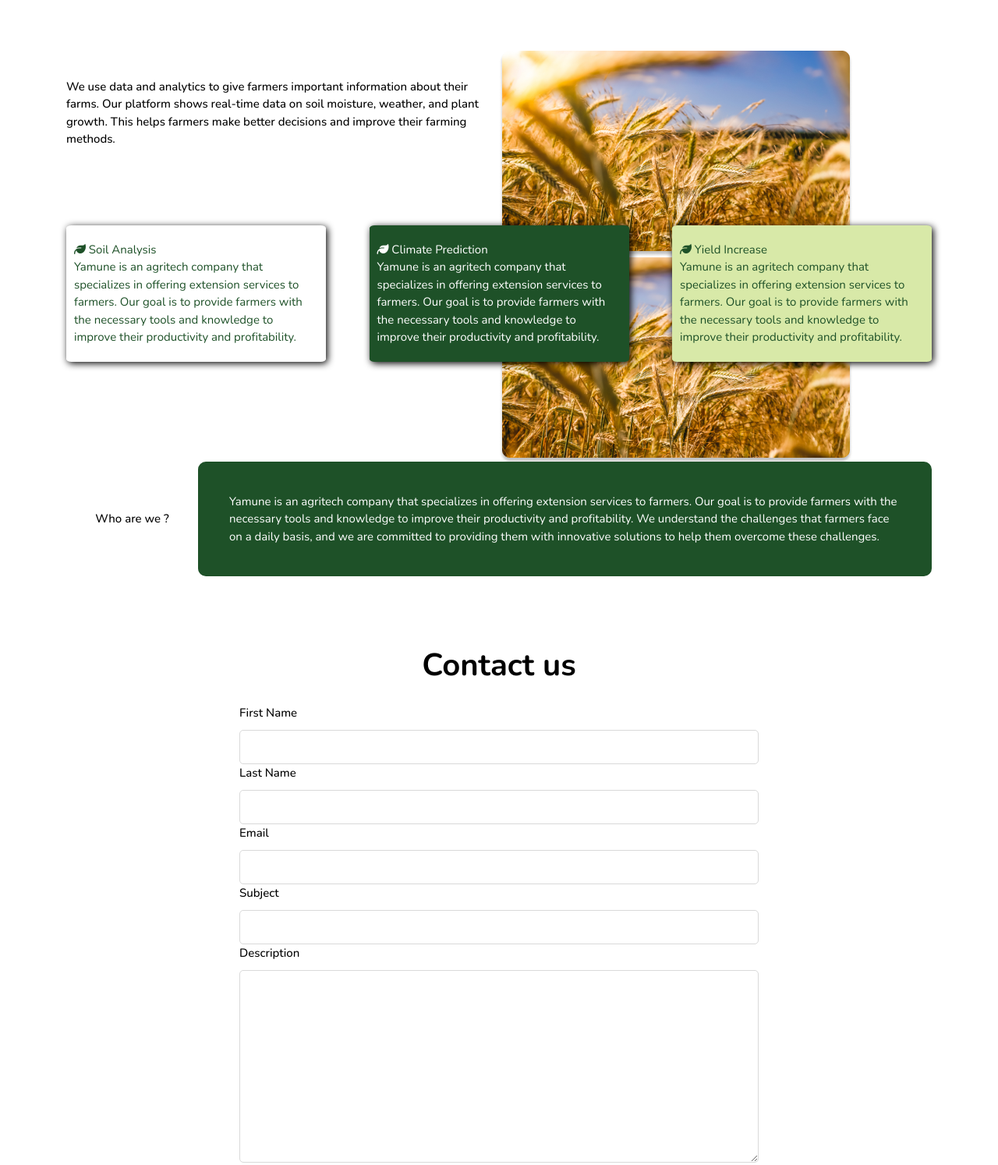
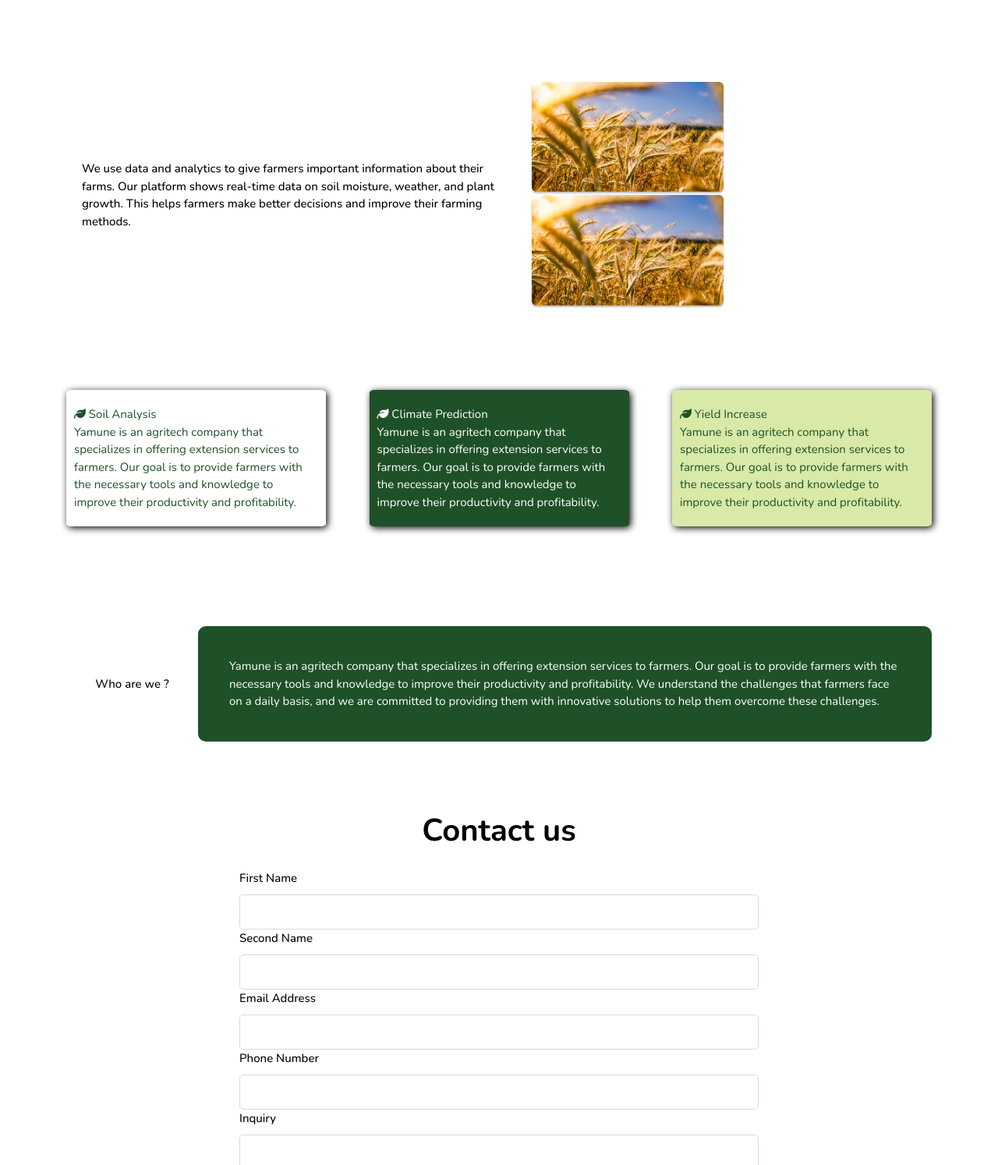
Before and after one commit to kipngeno-isaac/yamune-v1, a plain HTML site: page index.html in a window 1280 px wide. Shown: the part 398-1892 px from the top of the page at 78% size. Drawn offline with nearby package versions, Linux system fonts and the light colour scheme.

Commit message:
add styles to images

```diff
--- a/assets/css/style.css
+++ b/assets/css/style.css
@@ -64,7 +64,7 @@ nav ul li:last-child a {
 
 /* about styles */
 .about {
-    height: 20vh;
+    padding: 40px 20px;
     display: flex;
 }
 
@@ -77,6 +77,15 @@ nav ul li:last-child a {
     font-weight: 500;
 }
 
+.about-images{
+    margin-left: 40px;
+    width: 250px;
+
+}
+
+.about-images:last-child{
+    z-index: -20;
+}
 /* services style */
 .services {
     padding: 8vh 0;
--- a/index.html
+++ b/index.html
@@ -82,19 +82,19 @@
                     <input type="text">
                 </div>
                 <div>
-                    <label for="">Last Name</label>
+                    <label for="">Second Name</label>
                     <input type="text">
                 </div>
                 <div>
-                    <label for="">Email</label>
+                    <label for="">Email Address</label>
                     <input type="text">
                 </div>
                 <div>
-                    <label for="">Subject</label>
+                    <label for="">Phone Number</label>
                     <input type="text">
                 </div>
                 <div>
-                    <label for="">Description</label>
+                    <label for="">Inquiry</label>
                     <textarea name="" id="" cols="30" rows="10"></textarea>
                 </div>
                 <button type="submit" class="btn-primary">Submit</button>
```
